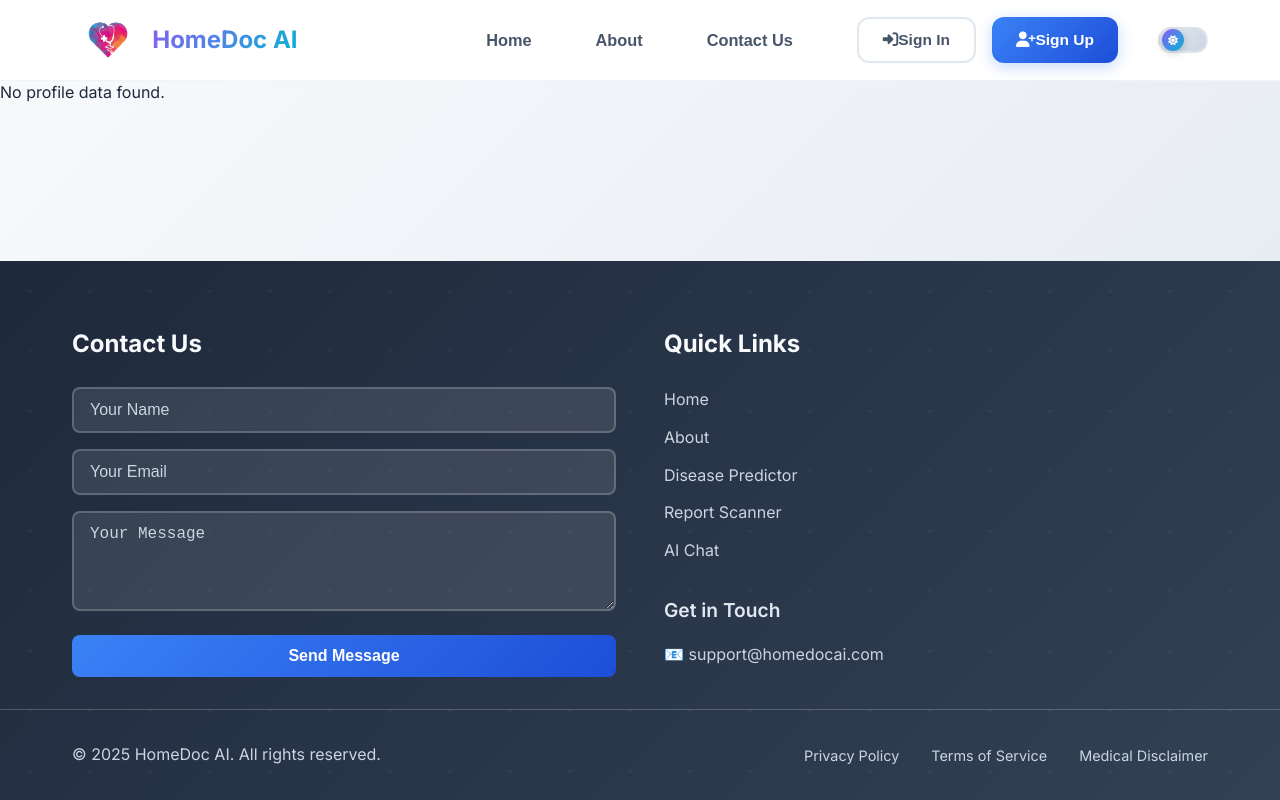
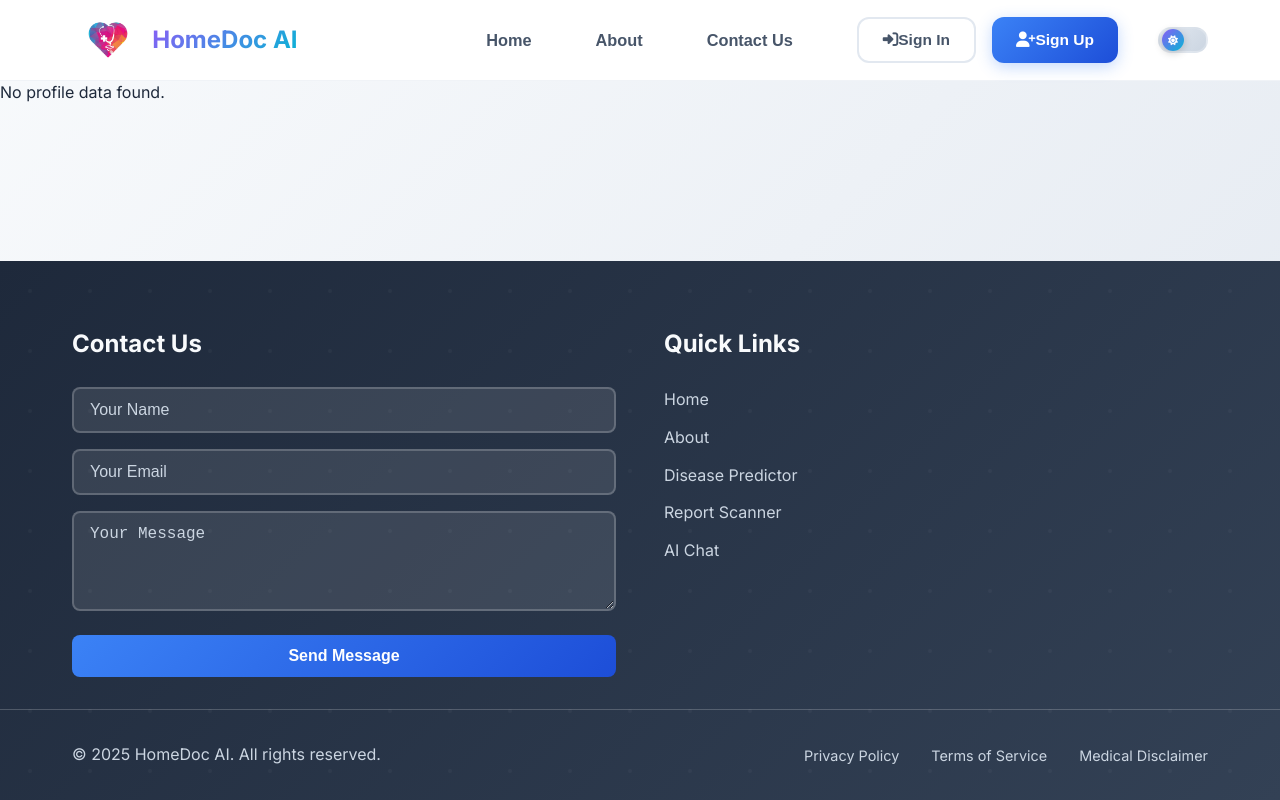
Before and after one commit to devarenidhi25/homedoc-ai-webapp, a React (Create React App) app in the folder Frontend/: page /profile in a window 1280 px wide. Built offline with nearby package versions, Linux system fonts and the light colour scheme; no server answers.

Commit message:
update footer

```diff
--- a/Frontend/src/components/Footer.js
+++ b/Frontend/src/components/Footer.js
@@ -94,10 +94,10 @@ const Footer = () => {
             <li><a href="/report-scanner">Report Scanner</a></li>
             <li><a href="/chatbot">AI Chat</a></li>
           </ul>
-          <div className="contact-info">
+          {/* <div className="contact-info">
             <h4>Get in Touch</h4>
             <p>📧 support@homedocai.com</p>
-          </div>
+          </div> */}
         </div>
       </div>
 
```
